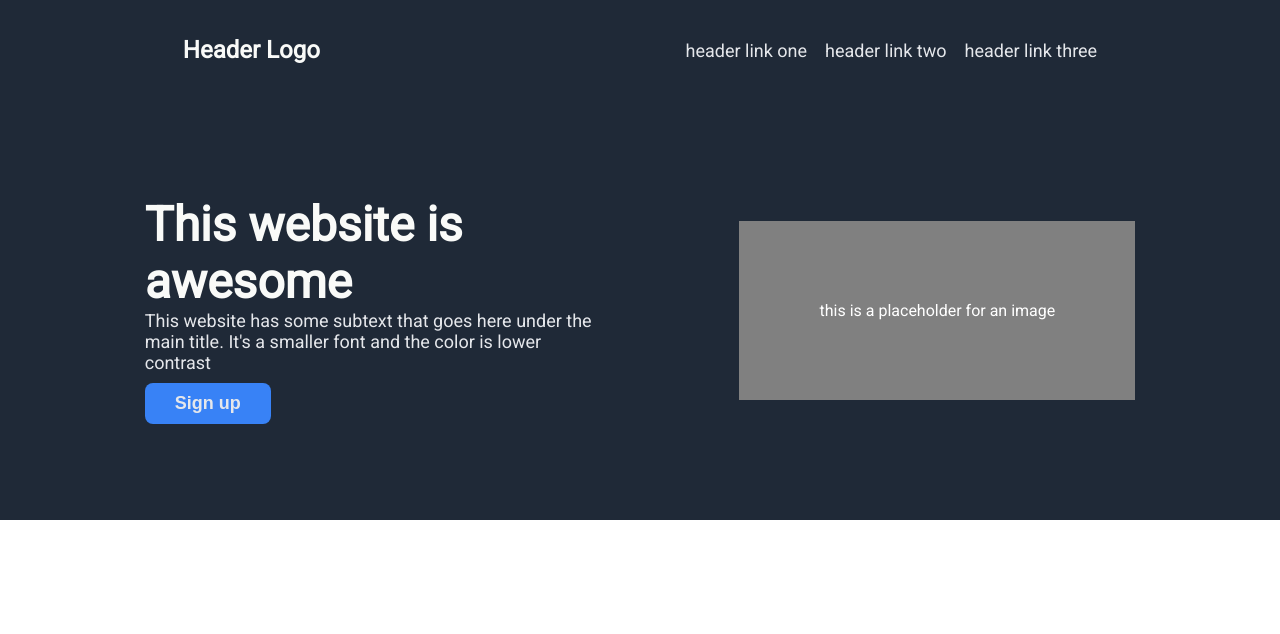
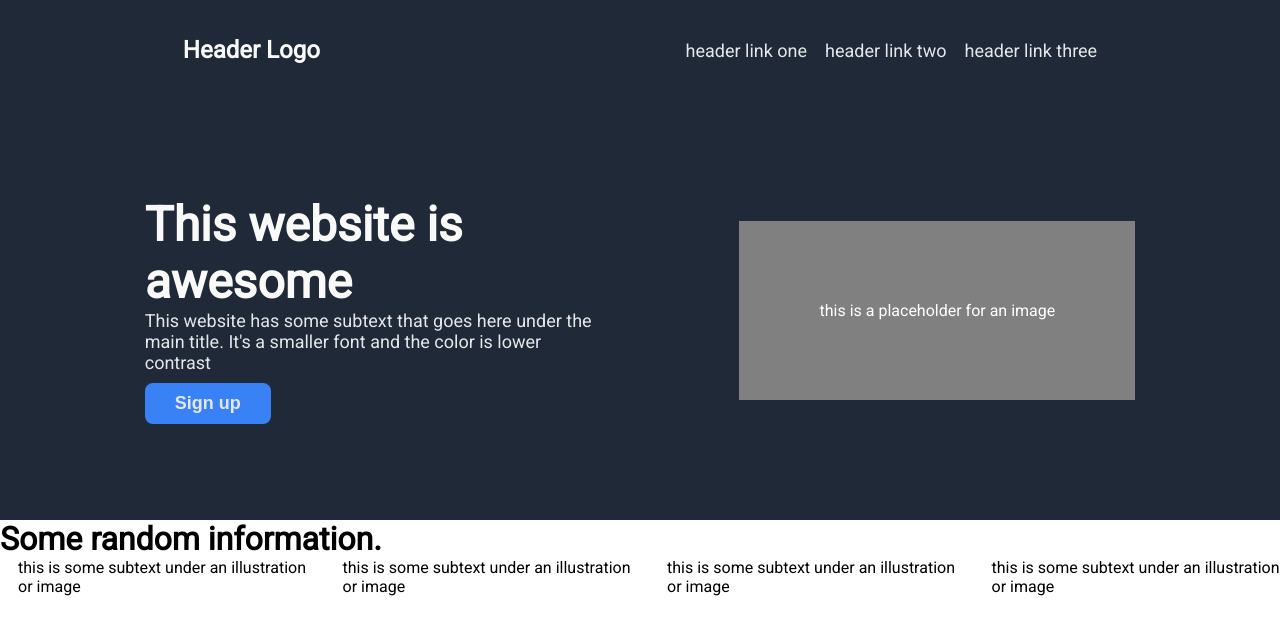
Before and after one commit to Krittur/odin-landing-page, a plain HTML site: page index.html in a window 1280 px wide. Drawn offline with Linux system fonts and the light colour scheme.

Commit message:
Add initial information section

```diff
--- a/index.html
+++ b/index.html
@@ -29,5 +29,20 @@
     </div>
         <p class="main-image">this is a placeholder for an image</p>
     </div>
+    <div class="information">
+        <h1 class="random-info">Some random information.</h1>
+        <div class="infobox">
+            <ul>
+                <span class="ph-box"></span>
+                <li>this is some subtext under an illustration or image</li>
+                <span class="ph-box"></span>
+                <li>this is some subtext under an illustration or image</li>
+                <span class="ph-box"></span>
+                <li>this is some subtext under an illustration or image</li>
+                <span class="ph-box"></span>
+                <li>this is some subtext under an illustration or image</li>
+            </ul>
+        </div>
+    </div>
 </body>
 </html>
```
